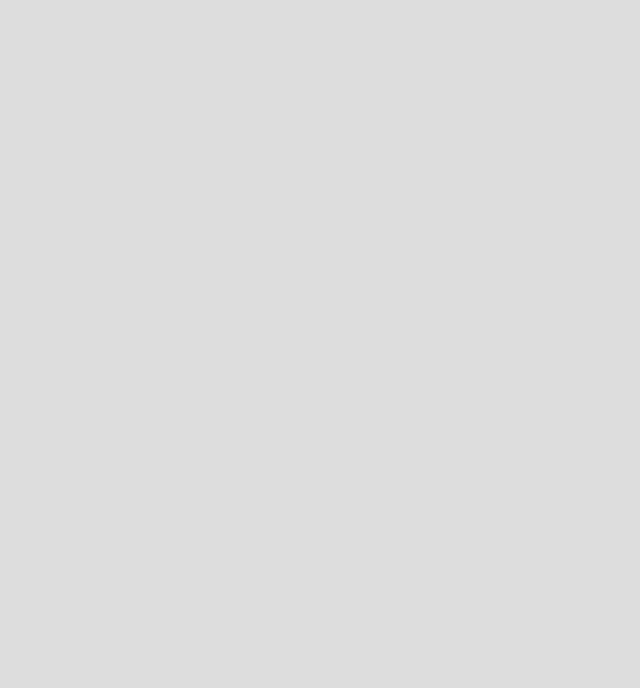
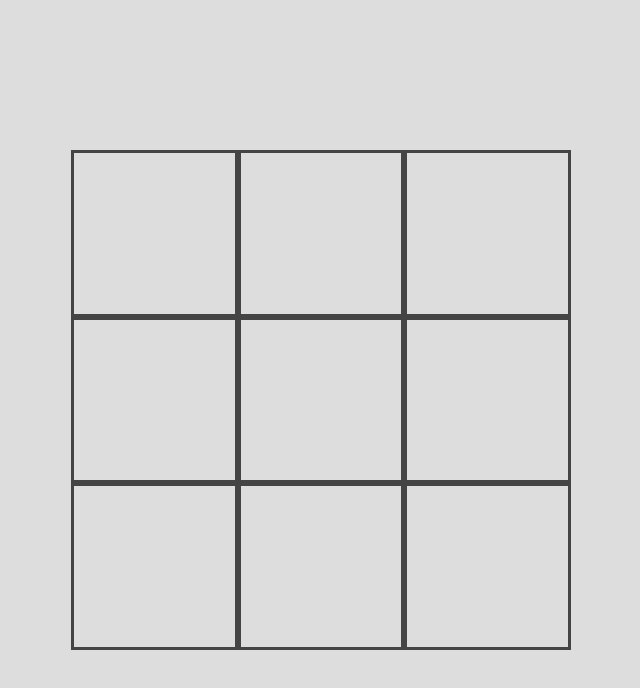
Before and after one commit to mikoloism/tic-tac-toe-game-with-electron, an Electron app: page src/views/update.html in a window 1280 px wide. Shown: the whole page, without its empty margins (319-959 px from the left). Drawn offline with nearby package versions, Linux system fonts and the light colour scheme; files that its build step writes are made by us from their sources.

Commit message:
Update style.scss to main.scss, fix task scss complier command

```diff
--- a/src/views/update.html
+++ b/src/views/update.html
@@ -3,7 +3,7 @@
 	<head>
 		<meta charset="utf-8" />
 		<meta name="viewport" content="width=device-width, init-scale=1.0" />
-		<link rel="stylesheet" type="text/css" href="./../styles/style.css" />
+		<link rel="stylesheet" type="text/css" href="./../styles/main.css" />
 		<script src="./../logics/renderer.js"></script>
 		<script
 			type="text/javascript"
```
Also changed, not shown: src/views/index.html (+1 -1 lines), src/styles/main.css (added), src/styles/scss/main.scss (renamed from src/styles/scss/style.scss).
